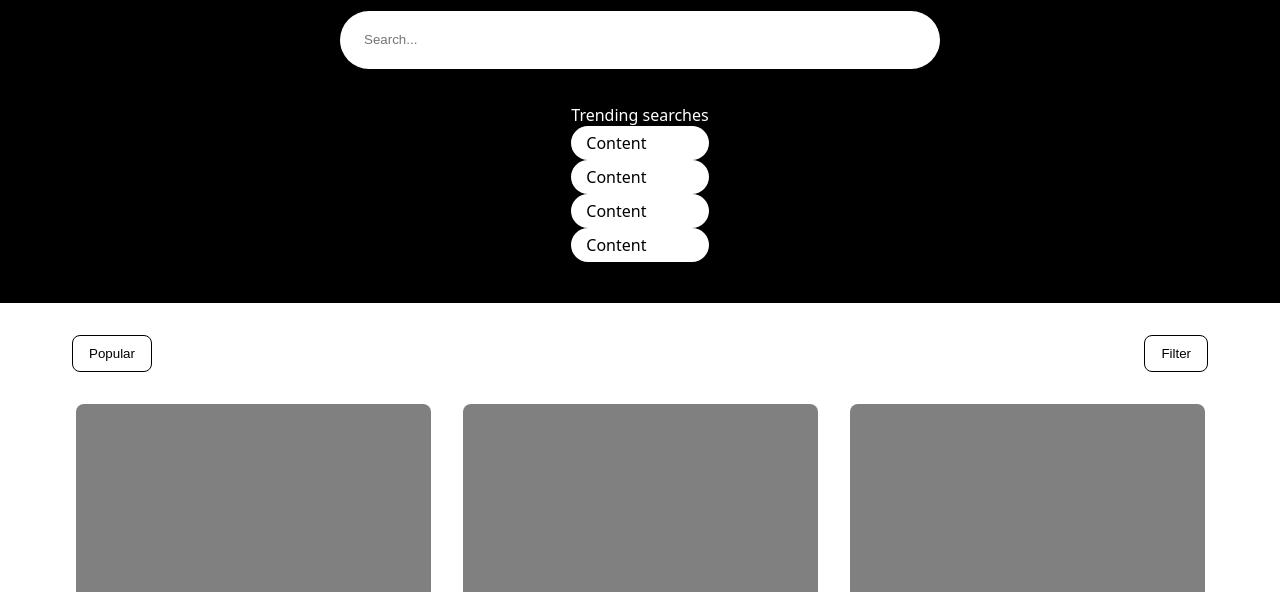
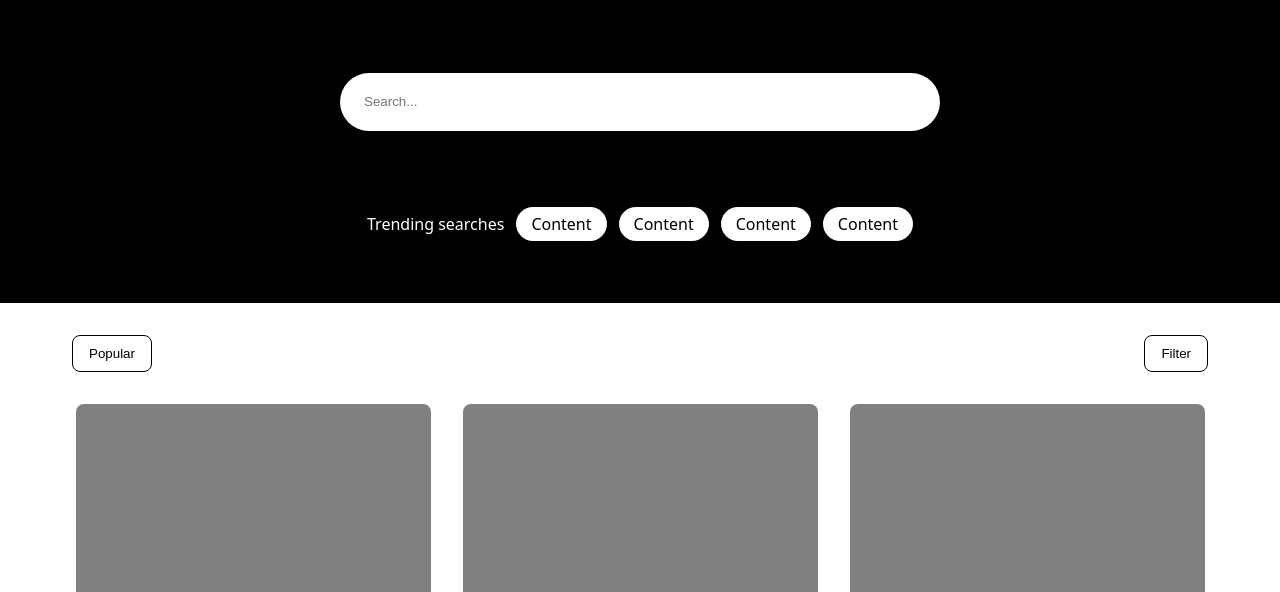
Before and after one commit to almashaur/flexbox-lab, a plain HTML site: page index.html in a window 1280 px wide. Shown: the part 208-800 px from the top of the page. Drawn offline with Linux system fonts and the light colour scheme.

Commit message:
styling(hero): spacing out hero items

```diff
--- a/css/style.css
+++ b/css/style.css
@@ -114,3 +114,9 @@ nav button {
   gap: 16px;
   align-items: center;
 }
+
+#trending {
+  display: flex;
+  align-items: center;
+  gap: 12px;
+}
```
